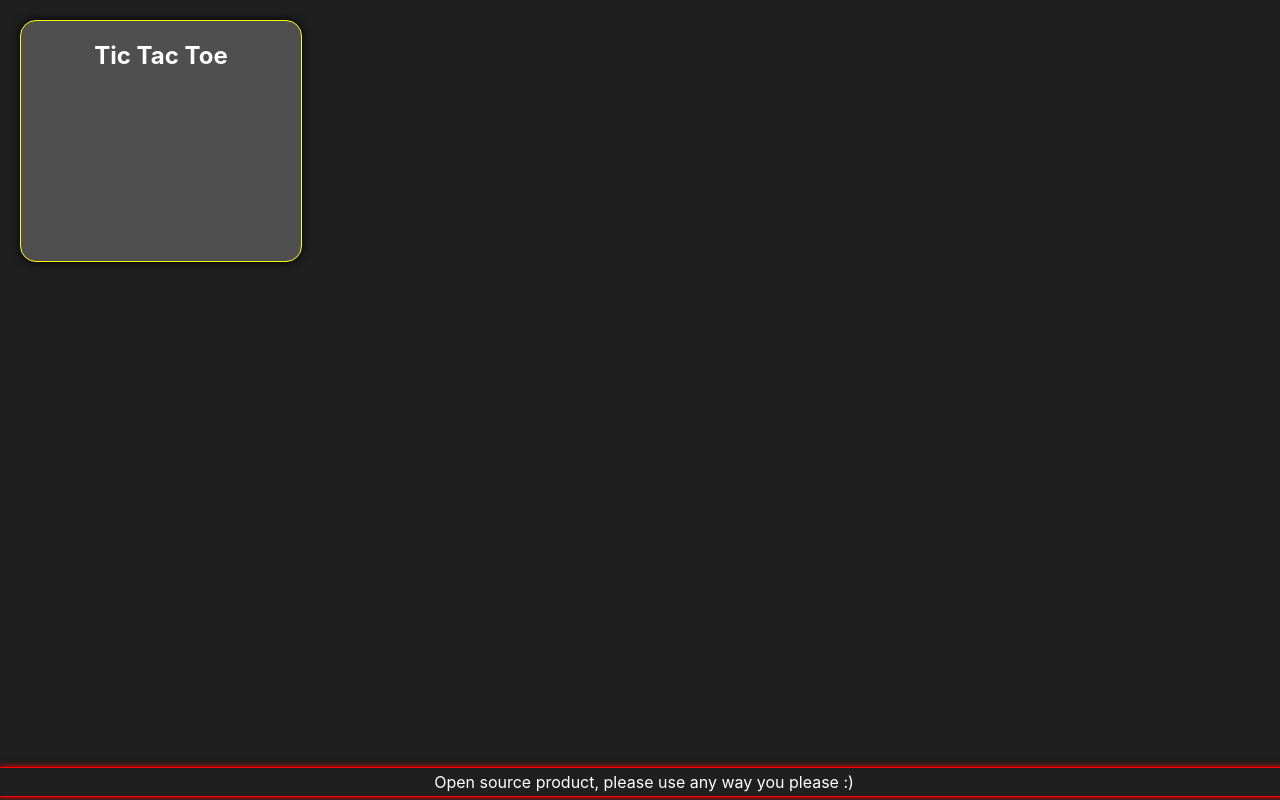
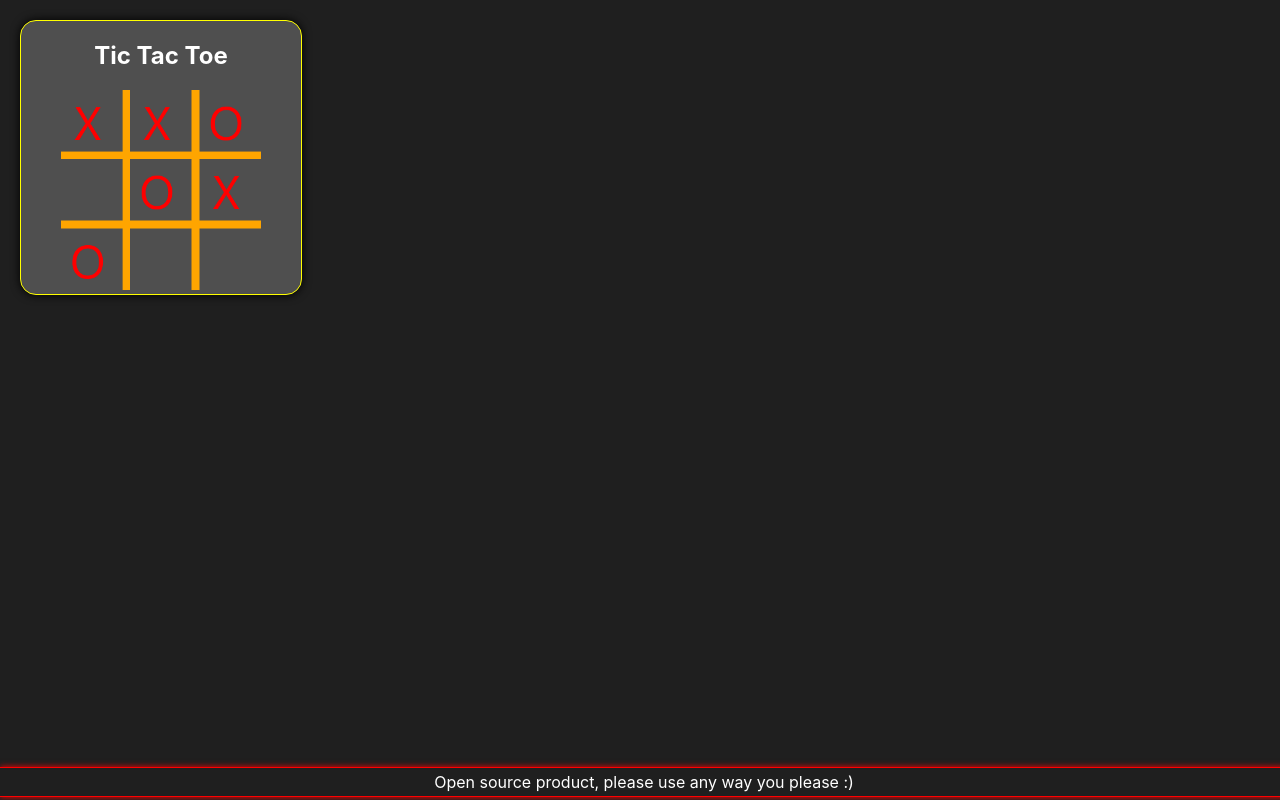
Before and after one commit to TISHARP/random-2p-games-react, a React (Create React App) app: page / in a window 1280 px wide. Built offline with nearby package versions, Linux system fonts and the light colour scheme.

Commit message:
Updated Tic-Tac-Toe to have a tic-tac-toe icon

```diff
--- a/src/components/pages/HomePage.tsx
+++ b/src/components/pages/HomePage.tsx
@@ -1,11 +1,12 @@
 import { gameInfo } from "../../types/games";
 import { useNavigate } from "react-router-dom";
+import TicTacToeIcon from '../../assets/tictactoe.webp';
 import "./HomePage.css";
 
 const HomePage = () => {
     const navigate = useNavigate();
     const games = [
-        {name: "Tic Tac Toe", to: '/games/tic-tac-toe', gicon: null},
+        {name: "Tic Tac Toe", to: '/games/tic-tac-toe', gicon: TicTacToeIcon}
     ]
     return (
         <div className="game-section-page">
@@ -13,7 +14,7 @@ const HomePage = () => {
                 {games.map((gameEntry:gameInfo)=>(
                     <div key={gameEntry.to} onClick={()=>navigate(gameEntry.to)} className={"game-card "+(gameEntry.className?gameEntry.className:'')}>
                         <h2>{gameEntry.name}</h2>
-                        {gameEntry.gicon ? <img src={gameEntry.gicon} alt={"Image depicting "+gameEntry.name} /> : ''}
+                        {gameEntry.gicon ? <img src={gameEntry.gicon} alt={"Image depicting "+gameEntry.name} style={{maxWidth: '200px'}}/> : ''}
                     </div>
                 ))}
             </div>
```
Also changed, not shown: src/assets/tictactoe.webp (added).
